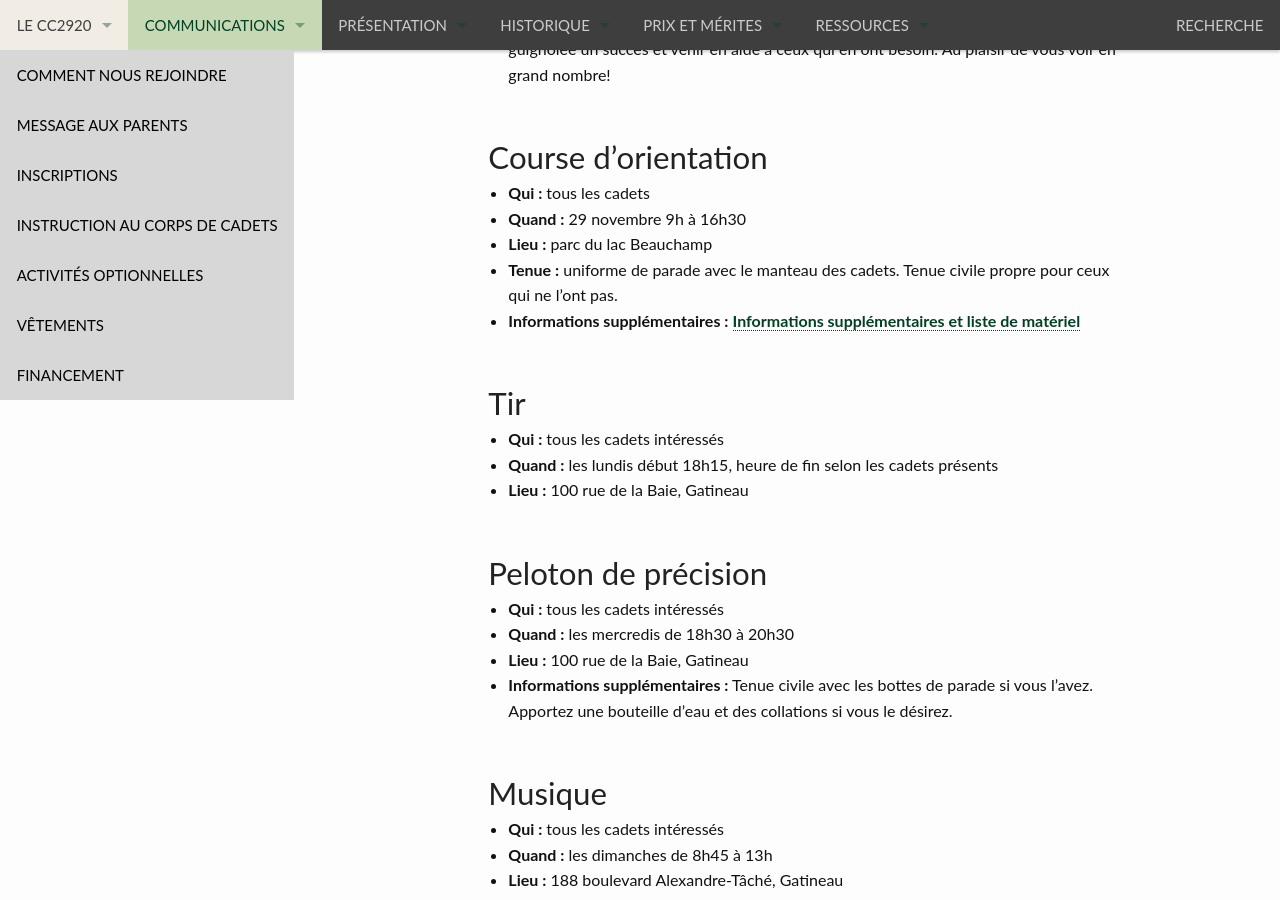
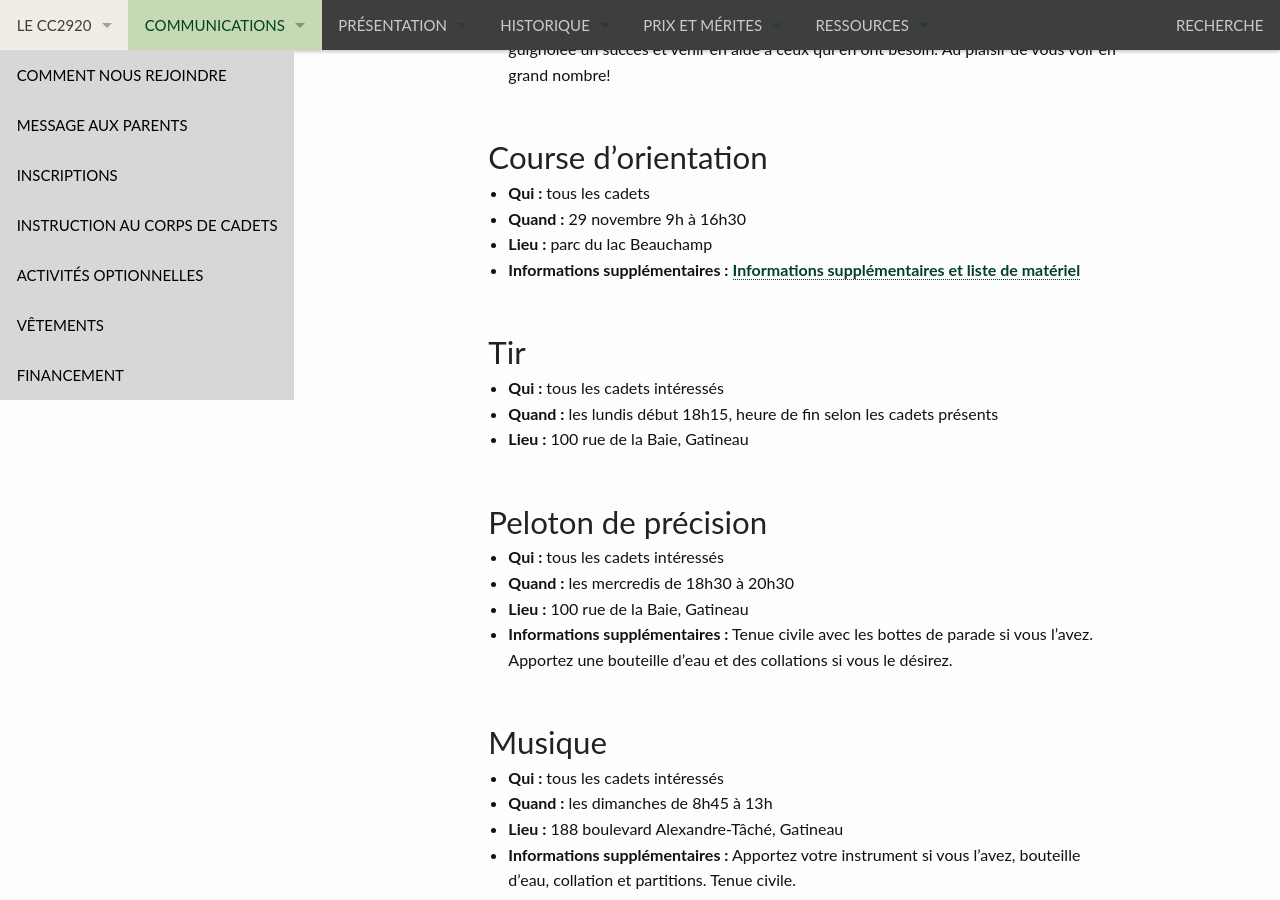
Before and after one commit to CC2920/web, a Jekyll site: the page built from _communications/messages.md, in a window 1280 px wide and 900 px high, scrolled down 1165 px. Built offline with Jekyll 4.4.1, drawn with Linux system fonts in a browser that asks for light colours.

Commit message:
Update dress code for orientation course
Removed dress code requirement for cadets without uniform.

```diff
--- a/_communications/messages.md
+++ b/_communications/messages.md
@@ -34,7 +34,6 @@
 - **Qui :** tous les cadets
 - **Quand :** 29 novembre 9h à 16h30
 - **Lieu :** parc du lac Beauchamp
-- **Tenue :** uniforme de parade avec le manteau des cadets. Tenue civile propre pour ceux qui ne l’ont pas.
 - **Informations supplémentaires :** [Informations supplémentaires et liste de matériel](https://drive.google.com/file/d/1F_heYGnwPNkjOtZmzVBRf25Gv-JYmXu1/view?usp=drive_link)
 
 
```
